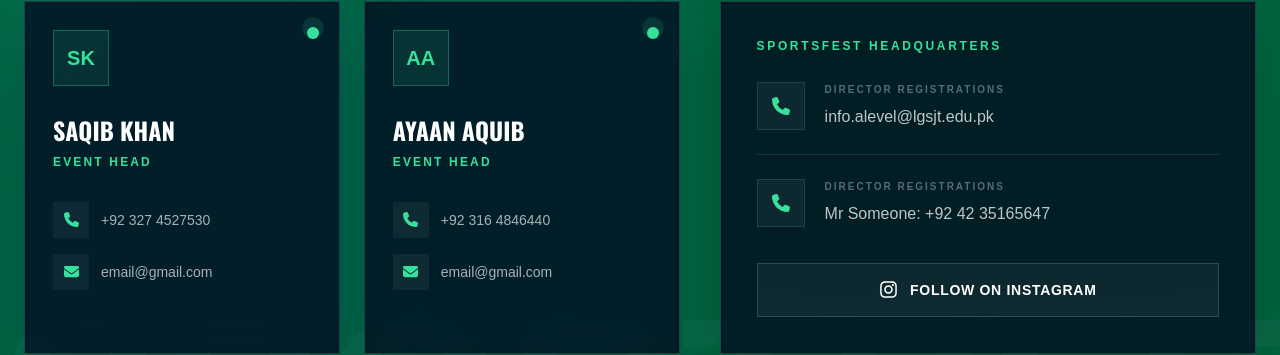
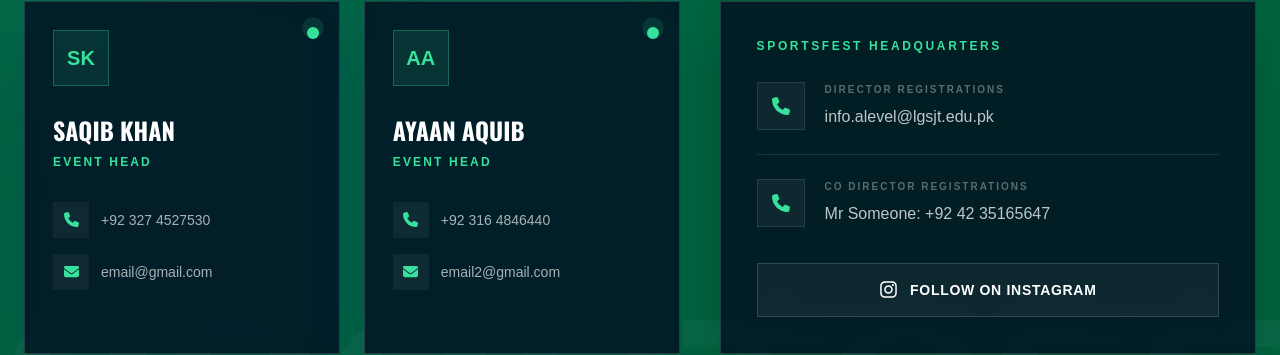
Before and after one commit to ahmad-56/jtsportsfest26, a Next.js app in the folder jt-sportsfest/: page / in a window 1280 px wide. Shown: the part 3293-3648 px from the top of the page. Built offline with nearby package versions, Linux system fonts and the light colour scheme.

Commit message:
Update Contact.tsx

```diff
--- a/jt-sportsfest/src/components/Contact.tsx
+++ b/jt-sportsfest/src/components/Contact.tsx
@@ -20,7 +20,7 @@ const eventHeads = [
     role: "Event Head",
     phone: "+92 316 4846440",
     phoneHref: "tel:+923164846440",
-    email: "email@gmail.com",
+    email: "email2@gmail.com",
   },
 ];
 
@@ -33,7 +33,7 @@ const contactItems = [
     external: false,
   },
   {
-    label: "Director Registrations",
+    label: "Co Director Registrations",
     value: "Mr Someone: +92 42 35165647",
     href: "tel:+924235165647",
     icon: FaPhone,
```
